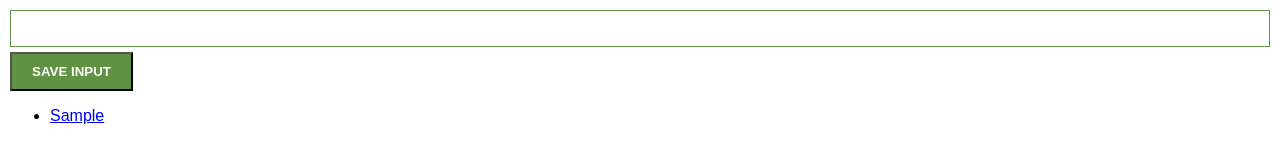
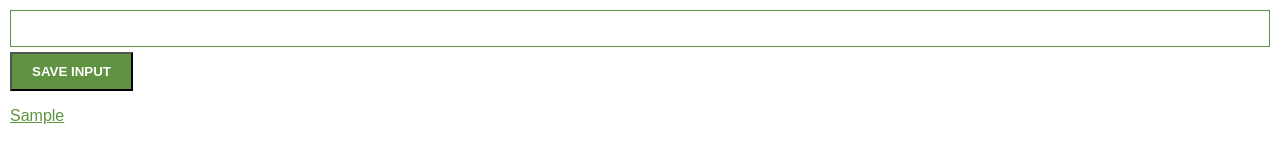
Before and after one commit to derrickhardison/lead-tracker, a browser extension: page index.html in a window 1280 px wide. Both pictures are taken after typing "Sample" into the empty fields and a click on the button "SAVE INPUT". Drawn offline with Linux system fonts and the light colour scheme.

Commit message:
added manifest file

```diff
--- a/script.js
+++ b/script.js
@@ -14,7 +14,7 @@ function renderLeads() {
   for (let i = 0; i < myLeads.length; i++) {
     listItems += `
     <li>
-      <a href=${myLeads[i]} target='_blank'>  ${myLeads[i]}
+      <a href=${myLeads[i]} target='_blank'>${myLeads[i]}
       </a>
     </li>
     `;
--- a/style.css
+++ b/style.css
@@ -2,6 +2,20 @@ body {
   margin: 0;
   padding: 10px;
   font-family: Arial, Helvetica, sans-serif;
+  min-width: 400px;
+}
+
+ul {
+  list-style-type: none;
+  padding: 0;
+}
+
+li {
+  margin-bottom: 5px;
+}
+
+a {
+  color: #5f9341;
 }
 
 .btn {
```
Also changed, not shown: icon.png (added), manifest.json (added).
